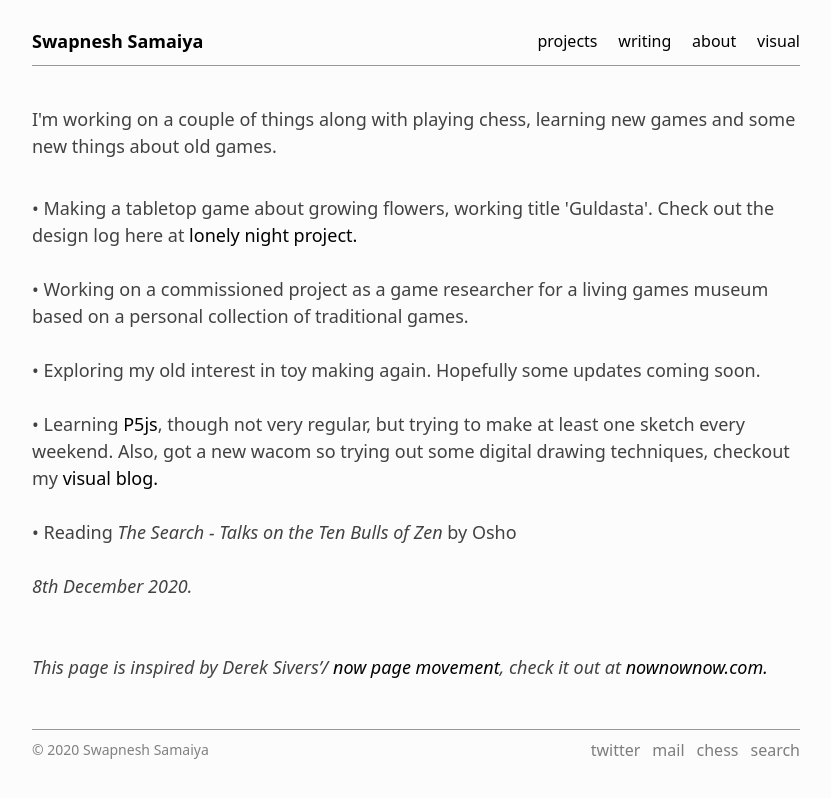
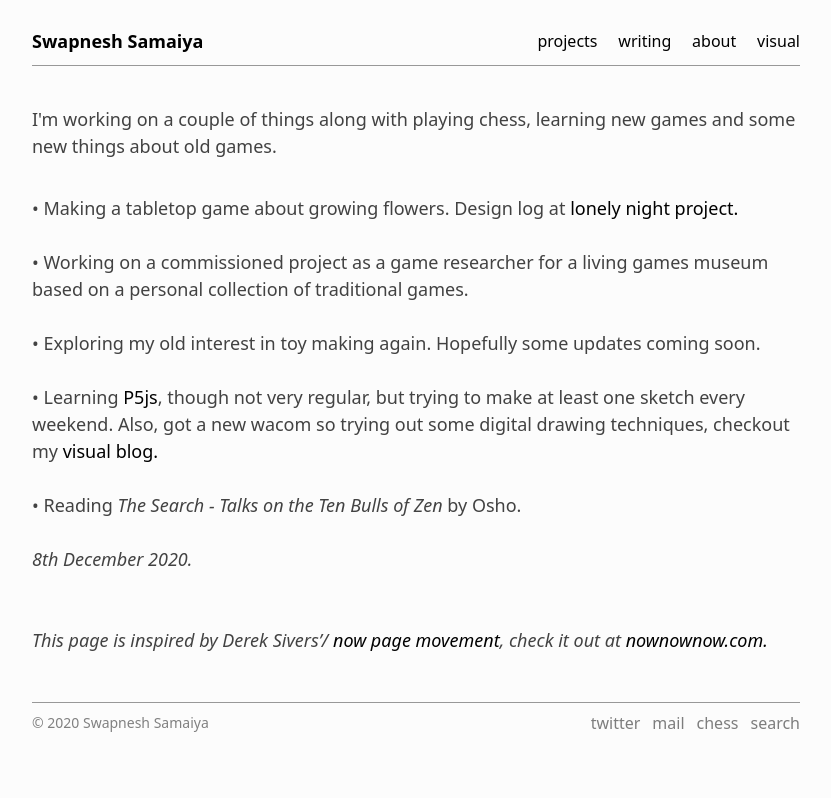
Before and after one commit to bunbutterjam/bunbutterjam.github.io, a Jekyll site: the page built from _pages/now.html, in a window 1280 px wide. Shown: the top 798 px of the page, without its empty margins (224-1055 px from the left). Built offline with Jekyll 4.4.1, drawn with Linux system fonts in a browser that asks for light colours.

Commit message:
updated now

```diff
--- a/_pages/now.html
+++ b/_pages/now.html
@@ -9,11 +9,11 @@ title: Now
 I'm working on a couple of things along with playing chess, learning new games and some new things about old games. <br><br>
 
 <ul>
-    <li>&#x2022 Making a tabletop game about growing flowers, working title 'Guldasta'. Check out the design log here at <a href="https://lonelynightproject.tumblr.com/">lonely night project.</a></li><br>
+    <li>&#x2022 Making a tabletop game about growing flowers. Design log at <a href="https://lonelynightproject.tumblr.com/">lonely night project.</a></li><br>
     <li>&#x2022 Working on a commissioned project as a game researcher for a living games museum based on a personal collection of traditional games.</li><br>
     <li>&#x2022 Exploring my old interest in toy making again. Hopefully some updates coming soon.</li><br>
     <li>&#x2022 Learning <a href="https://p5js.org/">P5js</a>, though not very regular, but trying to make at least one sketch every weekend. Also, got a new wacom so trying out some digital drawing techniques, checkout my <a href="https://bunbutterjam.tumblr.com/">visual blog.</a></li><br>
-    <li>&#x2022 Reading <i>The Search - Talks on the Ten Bulls of Zen</i> by Osho </li><br>
+    <li>&#x2022 Reading <i>The Search - Talks on the Ten Bulls of Zen</i> by Osho. </li><br>
   </ul>
 
     <i>8th December 2020.</i> <br><br>
```
